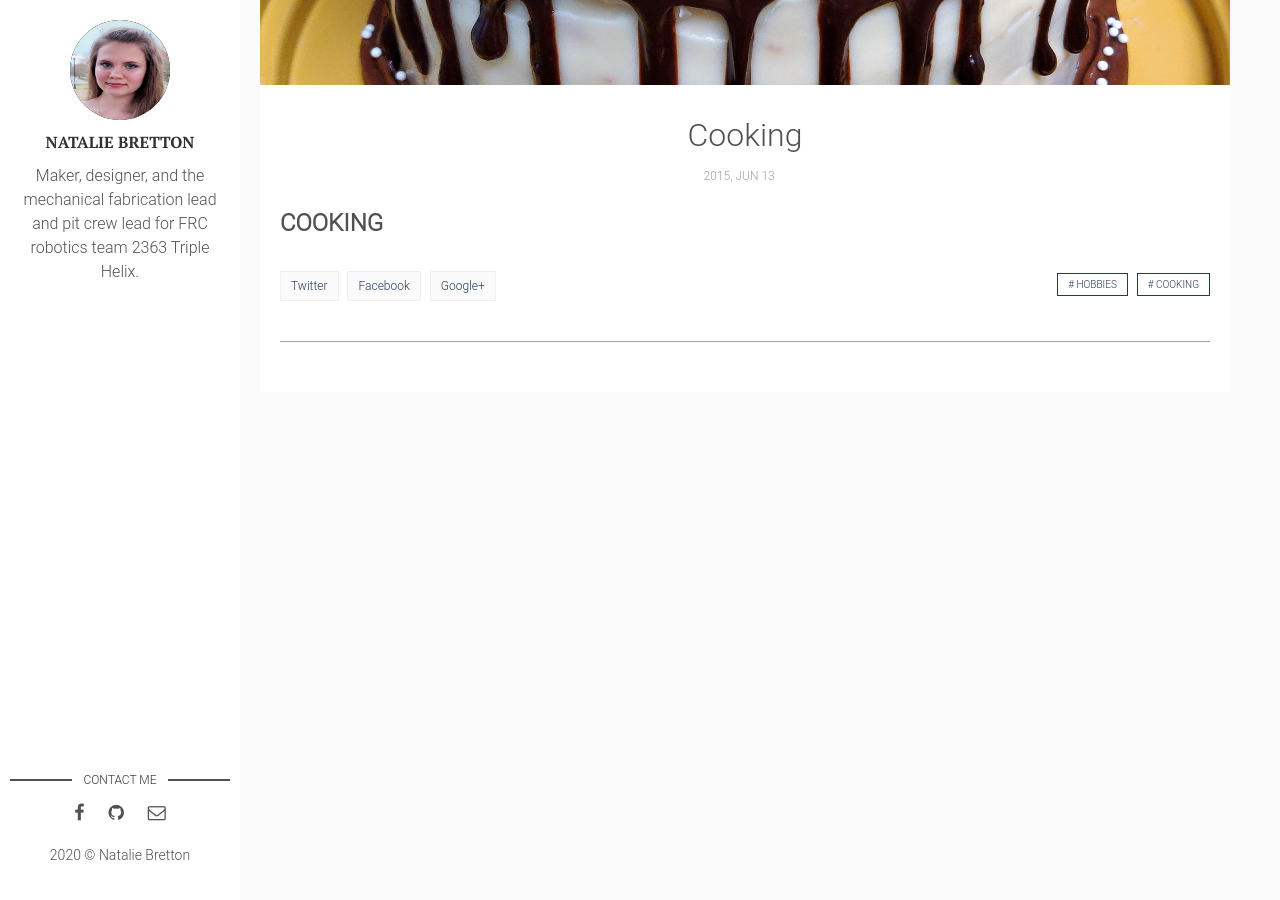
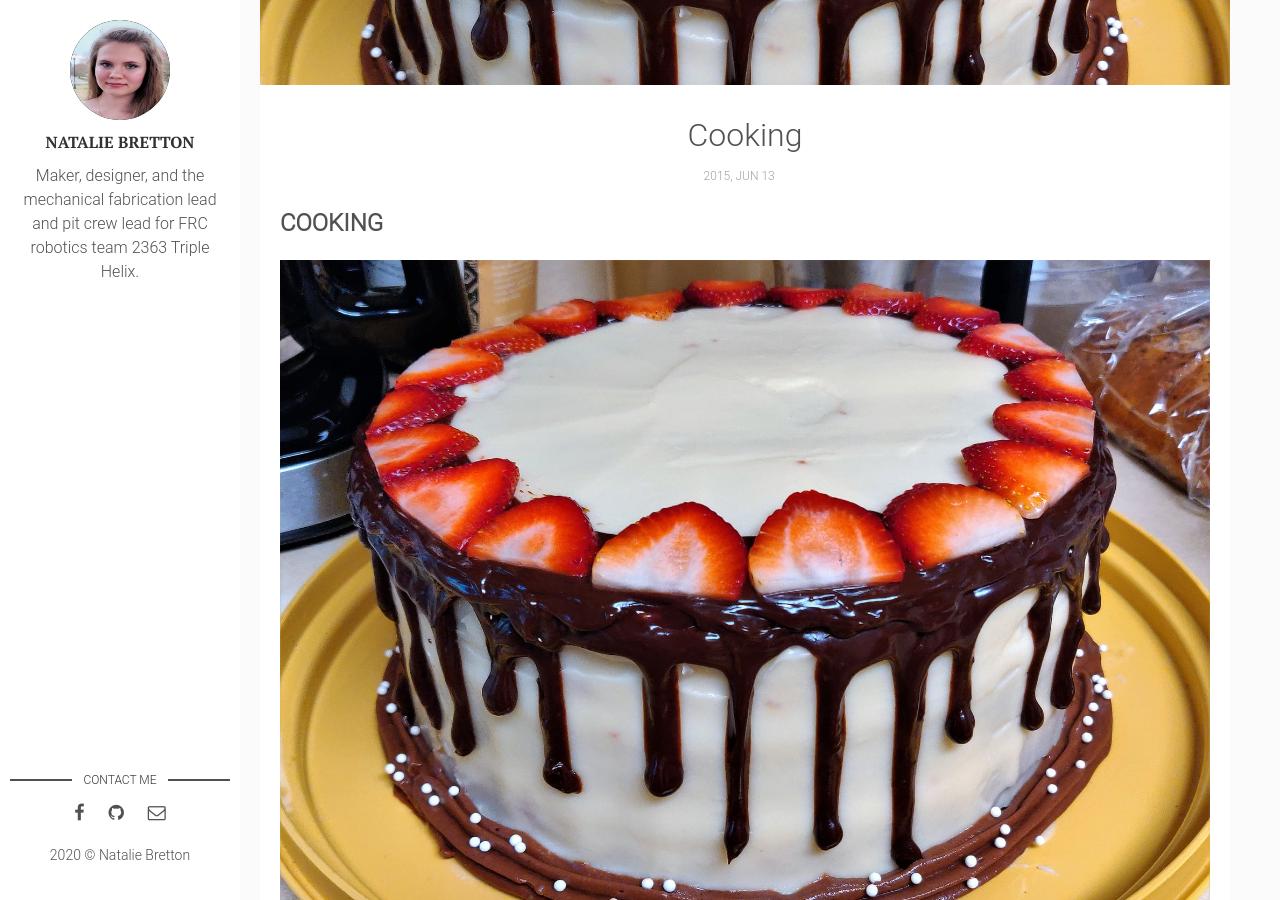
Before and after one commit to natgrrl/natgrrl.github.io, a Jekyll site: the page built from _posts/2015-06-12-cooking.markdown, in a window 1280 px wide and 900 px high, scrolled down 435 px. Built offline with Jekyll 4.4.1, drawn with Linux system fonts in a browser that asks for light colours.

Commit message:
Update 2015-06-12-cooking.markdown

```diff
--- a/_posts/2015-06-12-cooking.markdown
+++ b/_posts/2015-06-12-cooking.markdown
@@ -8,3 +8,5 @@ tags: [HOBBIES, COOKING]
 ---
 
 ## COOKING
+
+![cooking1](http://natgrrl.github.io/assets/img/cooking1.jpg)
```
